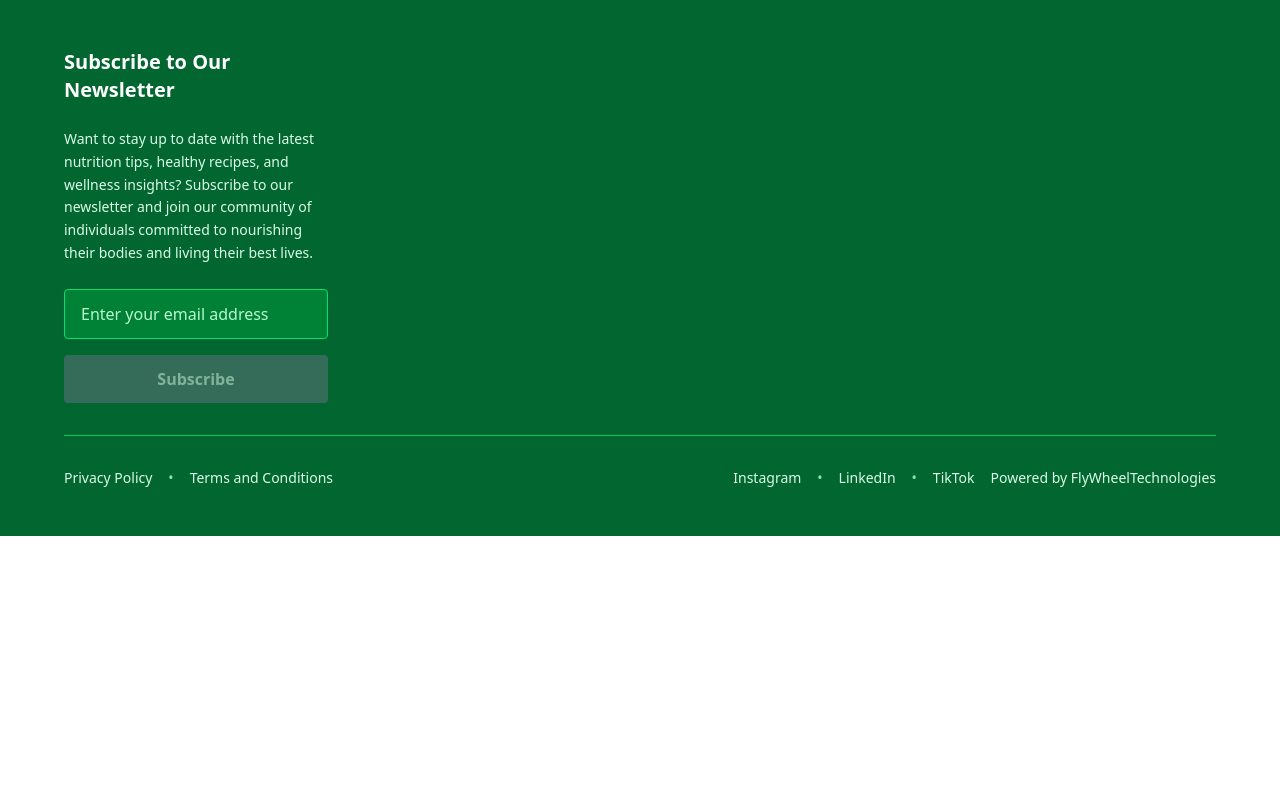
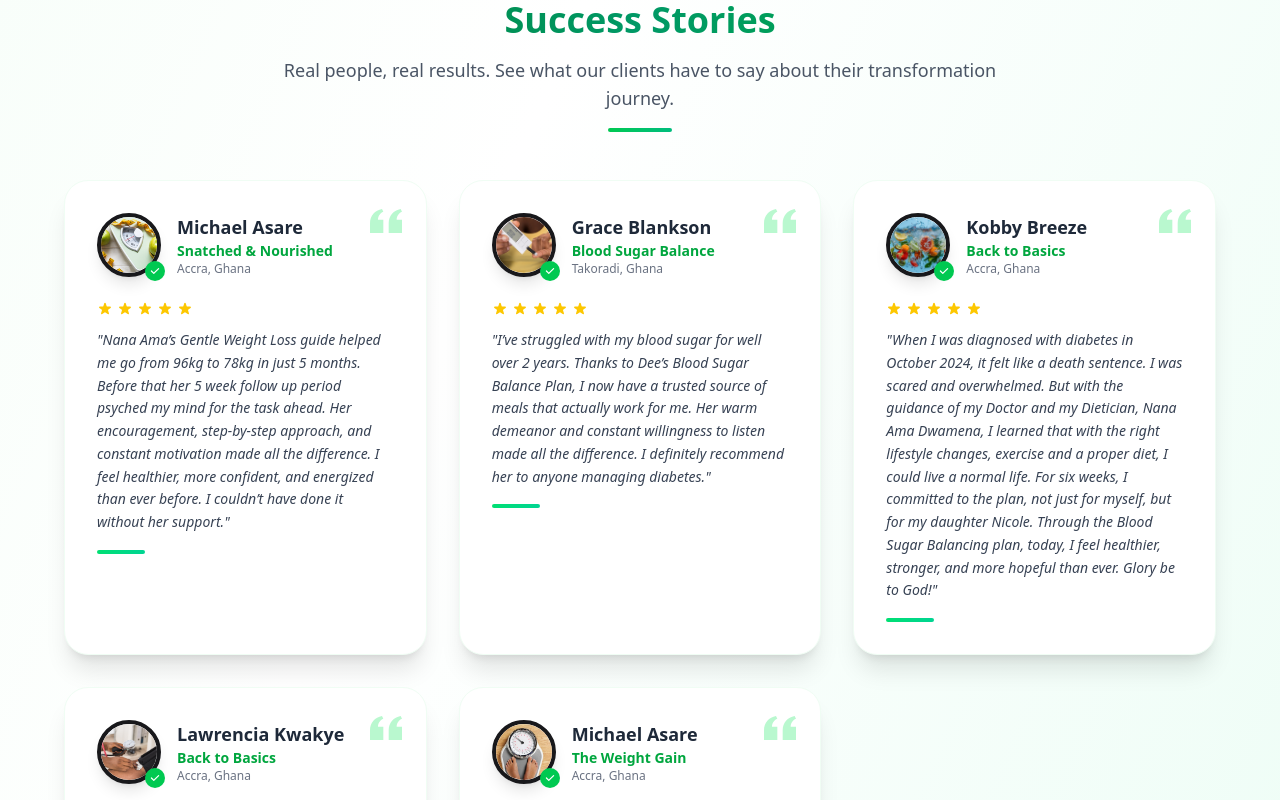
Before and after one commit to DietWithDee/diet-app, a React (Vite) app: page /plans in a window 1280 px wide. Shown: the part 1620-2420 px from the top of the page. Before the commit the page ends 2156 px from the top, so only its background shows below. Built offline with nearby package versions, Linux system fonts and the light colour scheme.

Commit message:
Enhance ContactUs and Plans pages with updated content and testimonials; improve styling and add scroll-to-top functionality

```diff
--- a/src/Pages/ContactUs/ContactUs.jsx
+++ b/src/Pages/ContactUs/ContactUs.jsx
@@ -216,13 +216,13 @@ function ConsultationBooking() {
         <div className="container mx-auto px-6 lg:px-12 max-w-4xl">
           {/* Header */}
           <div className="text-center space-y-6 mb-12">
-            <div className="space-y-4">
+            <div className="space-y-6">
               <div className="text-5xl">🌟</div>
               <h1 className="text-4xl font-bold text-green-800">
                 Ready to Start Your Nutrition Journey?
               </h1>
-              <p className="text-xl text-gray-600 max-w-2xl mx-auto">
-                Complete your information below and secure your consultation with Diet with Dee.
+              <p className="text-xl text-gray-600 max-w-2xl mx-auto ">
+                Complete the <a href='/KnowYourBody' className='text-green-800 font-bold'>KnowYourBody</a> Test and fill in the information below to secure your consultation.
               </p>
             </div>
           </div>
@@ -399,7 +399,7 @@ function ConsultationBooking() {
                 <div className="space-y-3">
                   <button
                     onClick={handlePaymentRedirect}
-                    className="w-full py-4 bg-gradient-to-r from-green-600 to-emerald-500 text-white font-bold rounded-xl shadow-lg hover:shadow-xl transform hover:-translate-y-1 transition-all duration-300 flex items-center justify-center space-x-2"
+                    className="w-full py-4 bg-gradient-to-r from-[#F6841F] to-[#F6841F] text-white font-bold rounded-xl shadow-lg hover:shadow-xl transform hover:-translate-y-1 transition-all duration-300 flex items-center justify-center space-x-2"
                   >
                     <Lock size={20} />
                     <span>Secure Payment - ₵800</span>
--- a/src/Pages/Plans/Plans.jsx
+++ b/src/Pages/Plans/Plans.jsx
@@ -6,9 +6,15 @@ import Gain from '../../assets/images/Gain.png'; // example image for Weight Gai
 import Weightloss from '../../assets/images/WeightLoss.png'; // example image for Weight Loss plan
 import Diabetes from '../../assets/images/Diabetes.png'; // example image for Diabetes plan
 import Pressure from '../../assets/images/Pressure.png'; // example image for Hypertension plan
+import ScrollToTop from "../../utils/ScrollToTop";
 
 function Plans() {
   const navigate = useNavigate();
+  const scrollUp = ()=>{
+    setTimeout(() => {
+    window.scrollTo({ top: 0, behavior: 'smooth' });
+  }, 100); // Delay slightly to ensure DOM has updated
+  }
 
   const plans = [
     {
@@ -25,7 +31,7 @@ function Plans() {
       gradient: 'from-orange-400 to-orange-500',
     },
     {
-      title: 'Snatched & Nourised',
+      title: 'Snatched & Nourished',
       Subtitle: 'Gentle Weight Loss Guide',
       price: '₵249',
       Url: "https://paystack.com/buy/snatched-and-nourished-npenal",
@@ -77,6 +83,73 @@ function Plans() {
       gradient: 'from-orange-400 to-orange-500',
     }
   ];
+
+  const testimonials = [
+    {
+      name: 'Michael Asare',
+      img: Weightloss,
+      content: 'Nana Ama’s Gentle Weight Loss guide helped me go from 96kg to 78kg in just 5 months. Before that her 5 week follow up period psyched my mind for the task ahead. Her encouragement, step-by-step approach, and constant motivation made all the difference. I feel healthier, more confident, and energized than ever before. I couldn’t have done it without her support.',
+      stars: 5,
+      profession: 'Professional Engineer ',
+      plan: 'Snatched & Nourished',
+      location: 'Accra, Ghana'
+    },
+    {
+      name: 'Grace Blankson',
+      img: Diabetes,
+      content: 'I’ve struggled with my blood sugar for well over 2 years. Thanks to Dee’s Blood Sugar Balance Plan, I now have a trusted source of meals that actually work for me. Her warm demeanor and constant willingness to listen made all the difference. I definitely recommend her to anyone managing diabetes.',
+      stars: 5,
+      profession: 'Trader ',
+      plan: 'Blood Sugar Balance',
+      location: 'Takoradi, Ghana'
+    },
+    {
+      name: 'Kobby Breeze',
+      img: B2B,
+      content: 'When I was diagnosed with diabetes in October 2024, it felt like a death sentence. I was scared and overwhelmed. But with the guidance of my Doctor and my Dietician, Nana Ama Dwamena, I learned that with the right lifestyle changes, exercise and a proper diet, I could live a normal life. For six weeks, I committed to the plan, not just for myself, but for my daughter Nicole. Through the Blood Sugar Balancing plan, today, I feel healthier, stronger, and more hopeful than ever. Glory be to God!',
+      stars: 5,
+      profession: 'Professional Engineer ',
+      plan: 'Back to Basics',
+      location: 'Accra, Ghana'
+    },
+    {
+      name: 'Lawrencia Kwakye',
+      img: Pressure,
+      content: "Before I started Diet with Dee's 5-Day Reset, my body felt totally out of sync and sluggish. Seriously, I was dragging myself through the day! But after just five days, it's like my body hit the reset button – pun totally intended. My system feels cleaner, and I'm pretty sure my skin is glowing. Dee, you've worked some kind of magic! This isn't just a diet; it's a total life upgrade.",
+      stars: 5,
+      profession: 'Teacher ',
+      plan: 'Back to Basics',
+      location: 'Accra, Ghana'
+    },
+    {
+      name: 'Michael Asare',
+      img: Gain,
+      content: 'Nana Ama’s Weight gain helped me go from a measly 55kg to 70kg in just 6 months. I had just come off a prolonged hospitalization period that left me skinny and malnourished. Through her encouragement, step-by-step approach, and constant motivation made all the difference. I feel healthier, more confident, and energized than ever before. I couldn’t have done it without her support.',
+      stars: 5,
+      profession: 'Student ',
+      plan: 'The Weight Gain',
+      location: 'Accra, Ghana'
+    }
+
+  ];
+
+  // Star rating component
+  const StarRating = ({ rating }) => {
+    return (
+      <div className="flex gap-1 mb-3">
+        {[...Array(5)].map((_, i) => (
+          <svg
+            key={i}
+            className={`w-4 h-4 ${i < rating ? 'text-yellow-400' : 'text-gray-300'}`}
+            fill="currentColor"
+            viewBox="0 0 20 20"
+          >
+            <path d="M9.049 2.927c.3-.921 1.603-.921 1.902 0l1.07 3.292a1 1 0 00.95.69h3.462c.969 0 1.371 1.24.588 1.81l-2.8 2.034a1 1 0 00-.364 1.118l1.07 3.292c.3.921-.755 1.688-1.54 1.118l-2.8-2.034a1 1 0 00-1.175 0l-2.8 2.034c-.784.57-1.838-.197-1.539-1.118l1.07-3.292a1 1 0 00-.364-1.118L2.98 8.72c-.783-.57-.38-1.81.588-1.81h3.461a1 1 0 00.951-.69l1.07-3.292z" />
+          </svg>
+        ))}
+      </div>
+    );
+  };
 
   return (
     <>
@@ -147,6 +220,76 @@ function Plans() {
             </div>
           </div>
         </div>
+
+        {/* Improved Testimonials Section */}
+        <div className='mt-20 mb-12'>
+          <div className='text-center space-y-4 max-w-3xl mx-auto mb-12'>
+            <h2 className='text-4xl font-black text-transparent bg-clip-text bg-gradient-to-r from-green-700 via-emerald-600 to-green-600'>
+              Success Stories
+            </h2>
+            <p className='text-gray-600 text-lg'>
+              Real people, real results. See what our clients have to say about their transformation journey.
+            </p>
+            <div className='w-16 h-1 bg-gradient-to-r from-green-500 to-emerald-500 mx-auto rounded-full'></div>
+          </div>
+
+          <div className='grid grid-cols-1 md:grid-cols-3 gap-8 max-w-6xl mx-auto'>
+            {testimonials.map((testimonial, index) => (
+              <div
+                key={index}
+                className='bg-white rounded-3xl shadow-xl hover:shadow-2xl transition-all duration-300 hover:-translate-y-2 p-8 relative border border-green-50 group'
+              >
+                {/* Quote Icon */}
+                <div className='absolute top-6 right-6 text-green-200 group-hover:text-green-300 transition-colors'>
+                  <svg className='w-8 h-8' fill='currentColor' viewBox='0 0 24 24'>
+                    <path d='M14.017 21v-7.391c0-5.704 3.731-9.57 8.983-10.609l.995 2.151c-2.432.917-3.995 3.638-3.995 5.849h4v10h-9.983zm-14.017 0v-7.391c0-5.704 3.748-9.57 9-10.609l.996 2.151c-2.433.917-3.996 3.638-3.996 5.849h4v10h-10z'/>
+                  </svg>
+                </div>
+
+                {/* Profile Section */}
+                <div className='flex items-center gap-4 mb-6'>
+                  <div className='relative'>
+                    <img
+                      src={testimonial.img}
+                      alt={testimonial.name}
+                      className='h-16 w-16 object-cover rounded-full border-4 border-gradient-to-r from-green-400 to-emerald-400 shadow-lg'
+                    />
+                    <div className='absolute -bottom-1 -right-1 bg-green-500 rounded-full p-1'>
+                      <svg className='w-3 h-3 text-white' fill='currentColor' viewBox='0 0 20 20'>
+                        <path fillRule='evenodd' d='M16.707 5.293a1 1 0 010 1.414l-8 8a1 1 0 01-1.414 0l-4-4a1 1 0 011.414-1.414L8 12.586l7.293-7.293a1 1 0 011.414 0z' clipRule='evenodd' />
+                      </svg>
+                    </div>
+                  </div>
+                  <div>
+                    <h4 className='font-bold text-gray-800 text-lg'>{testimonial.name}</h4>
+                    <p className='text-green-600 text-sm font-semibold'>{testimonial.plan}</p>
+                    <p className='text-gray-500 text-xs'>{testimonial.location}</p>
+                  </div>
+                </div>
+
+                {/* Star Rating */}
+                <StarRating rating={testimonial.stars} />
+
+                {/* Testimonial Content */}
+                <p className='text-gray-700 text-sm leading-relaxed mb-4 italic'>
+                  "{testimonial.content}"
+                </p>
+
+                {/* Bottom Accent */}
+                <div className='w-12 h-1 bg-gradient-to-r from-green-400 to-emerald-400 rounded-full'></div>
+              </div>
+            ))}
+          </div>
+
+          {/* Call to Action */}
+          <div className='text-center mt-12'>
+            <p className='text-gray-600 text-lg mb-6'>Ready to start your transformation?</p>
+            <button onClick={() => {scrollUp()}}
+            className='px-8 py-3 bg-gradient-to-r from-[#F6841F] to-[#F6841F] text-white font-bold rounded-full hover:shadow-lg transition-all hover:scale-105'>
+              Choose Your Plan
+            </button>
+          </div>
+        </div>
       </div>
     </>
   );
```
Also changed, not shown: src/assets/LOGO.png.
